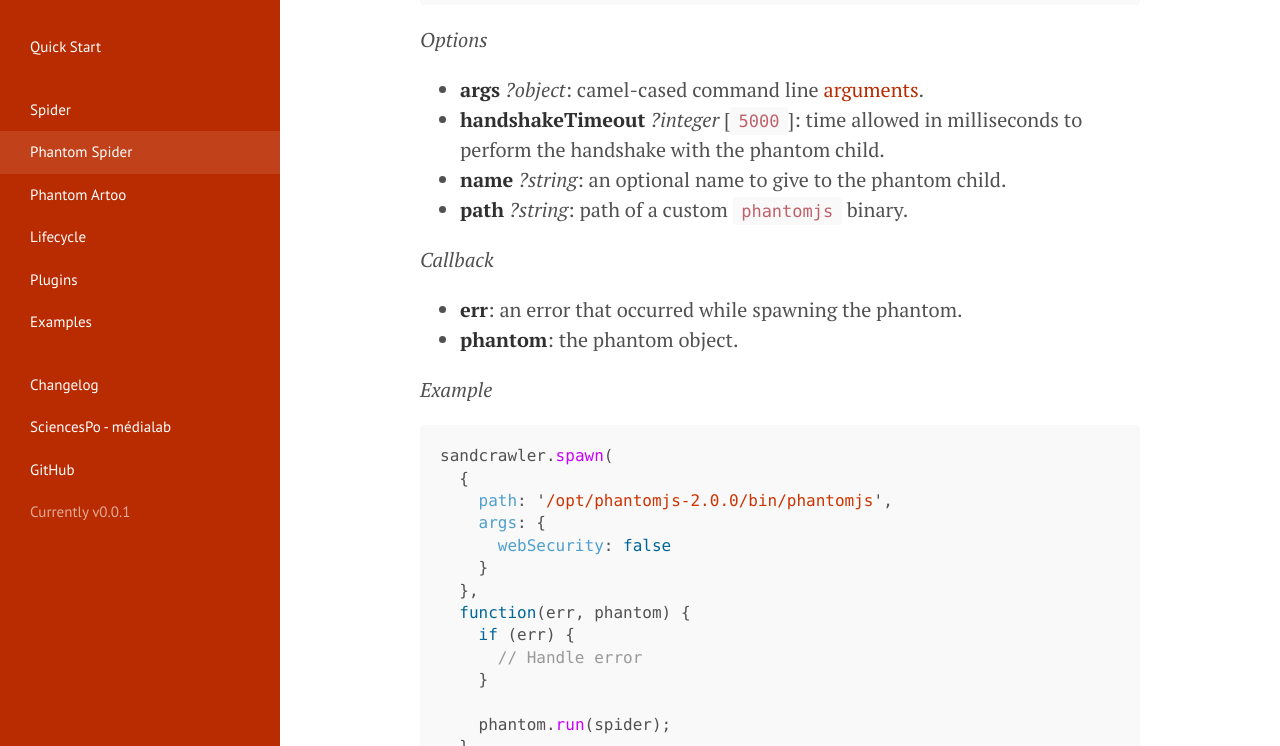
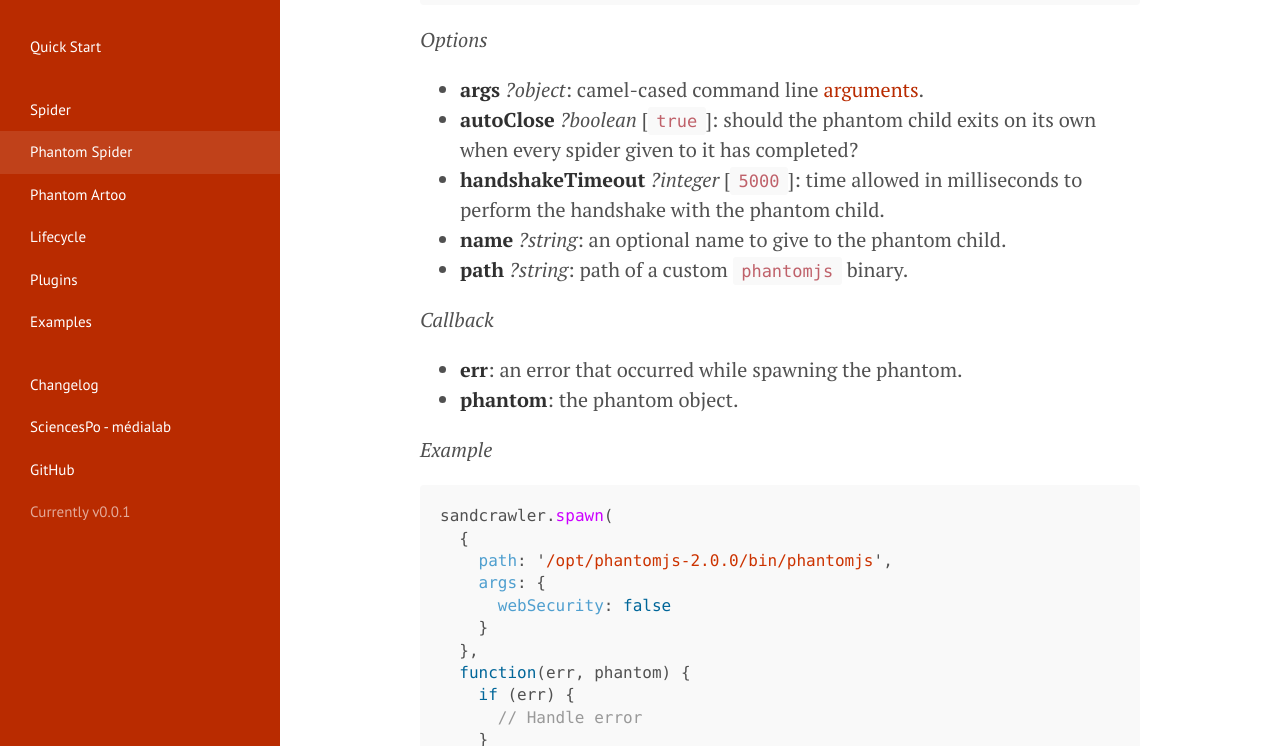
Before and after one commit to medialab/sandcrawler, a Jekyll site: the page built from phantom_spider.md, in a window 1280 px wide and 900 px high, scrolled down 1354 px, cut to the strip 154-900 px from the top of the window. Built offline with Jekyll 4.4.1, drawn with Linux system fonts in a browser that asks for light colours; Markdown is read by kramdown in place of the engine named in the settings.

Commit message:
autoclose

```diff
--- a/phantom_spider.md
+++ b/phantom_spider.md
@@ -55,6 +55,7 @@ sandcrawler.spawn(opts, callback);
 *Options*
 
 * **args** *?object*: camel-cased command line [arguments](http://phantomjs.org/api/command-line.html).
+* **autoClose** *?boolean* [`true`]: should the phantom child exits on its own when every spider given to it has completed?
 * **handshakeTimeout** *?integer* [`5000`]: time allowed in milliseconds to perform the handshake with the phantom child.
 * **name** *?string*: an optional name to give to the phantom child.
 * **path** *?string*: path of a custom `phantomjs` binary.
```
